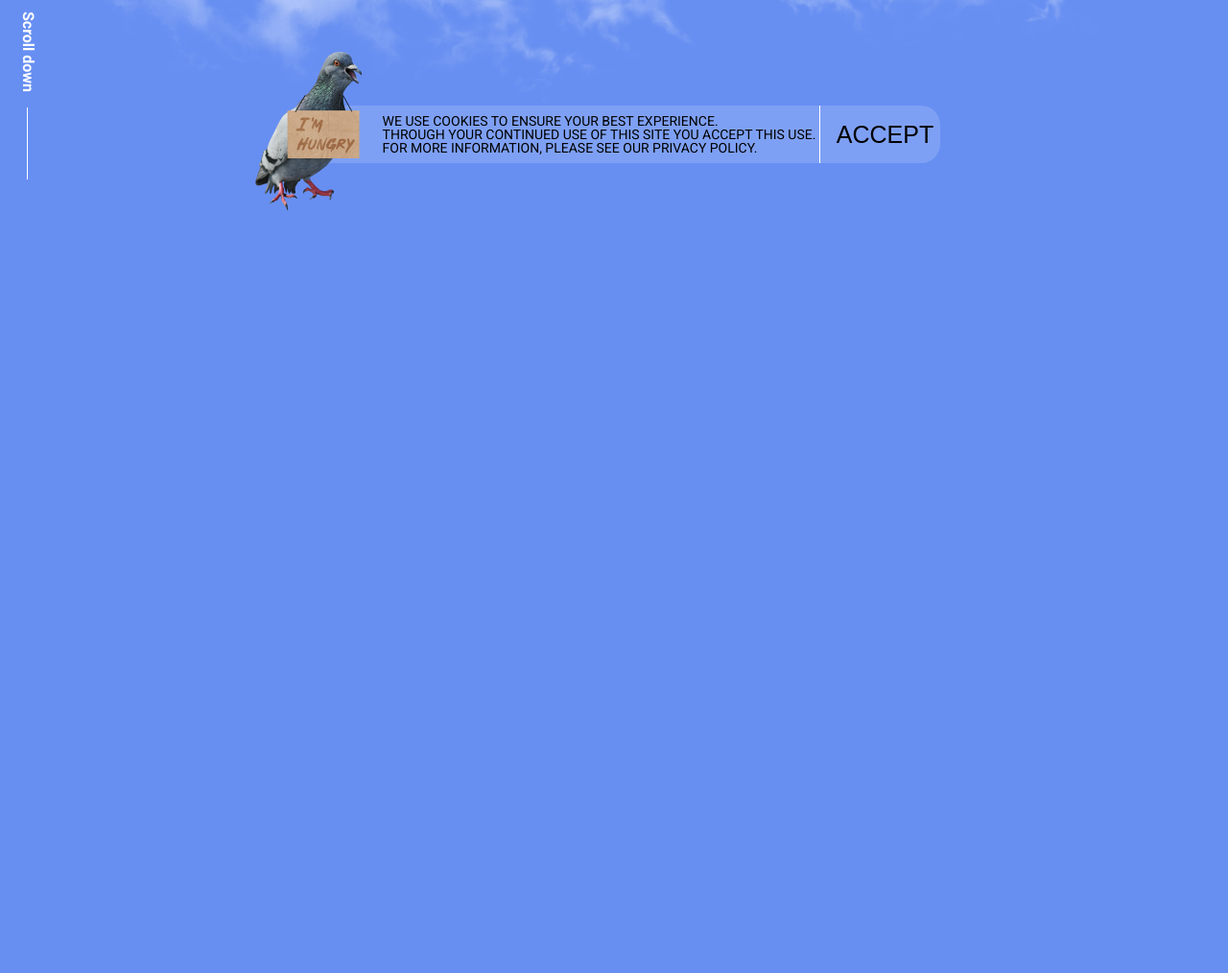
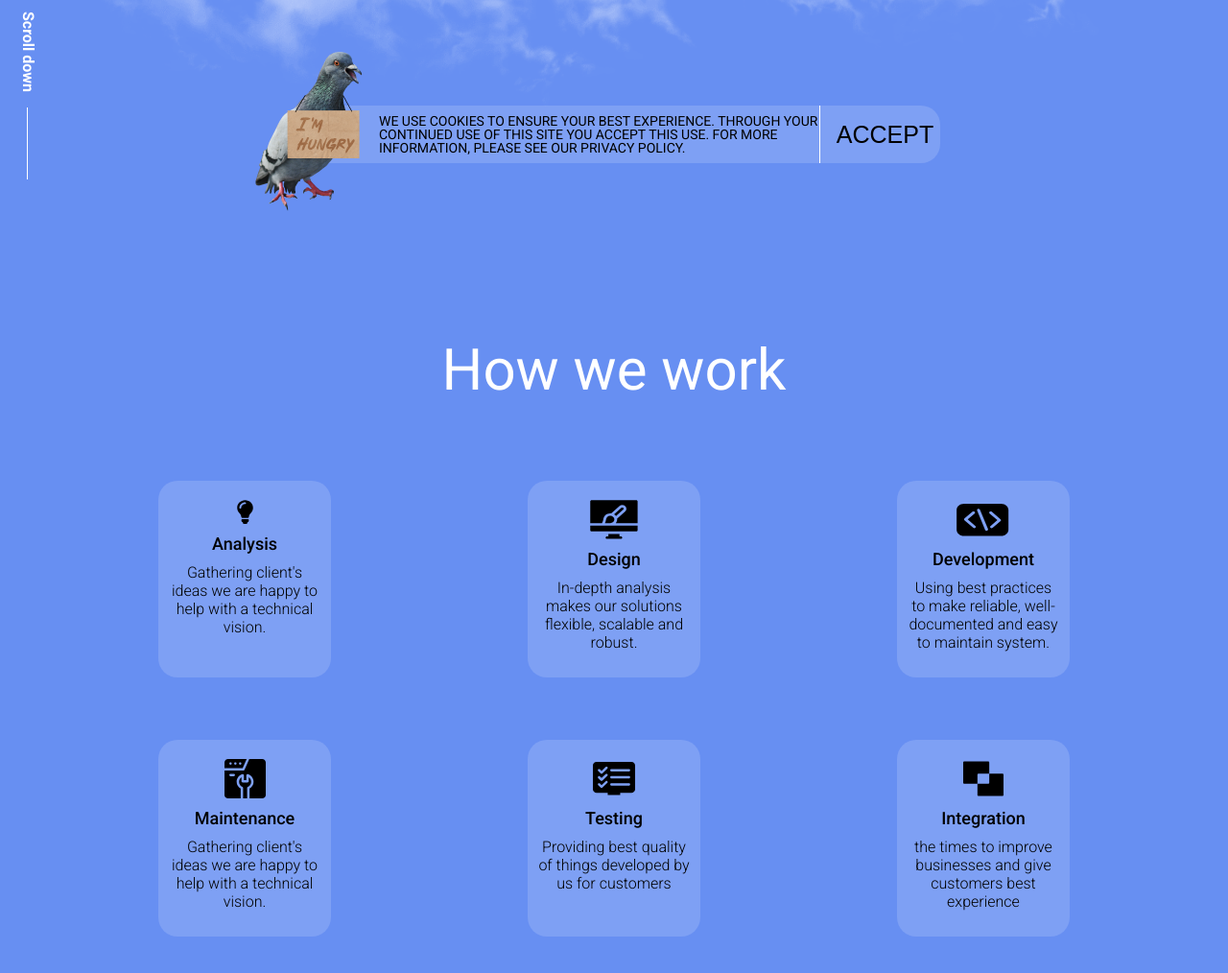
Before and after one commit to happylegendyt-source/landing_live_streaming2, a website: page index.html in a window 1280 px wide. Shown: the part 580-1594 px from the top of the page at 96% size. Before the commit the page ends 880 px from the top, so only its background shows below. Drawn offline with nearby package versions, Linux system fonts and the light colour scheme; files that its build step writes are made by us from their sources.

Commit message:
work section implementation

```diff
--- a/index.html
+++ b/index.html
@@ -59,8 +59,8 @@
 
                     <div class="hero__notify">
                         <img src="assets/webp/pigeon_alpha.png" alt="pigeon img" class="hero__notify-img">
-                        <p class="hero__notify-content">WE USE COOKIES TO ENSURE YOUR BEST EXPERIENCE. <br>
-                            THROUGH YOUR CONTINUED USE OF THIS SITE YOU ACCEPT THIS USE. <br>
+                        <p class="hero__notify-content">WE USE COOKIES TO ENSURE YOUR BEST EXPERIENCE.
+                            THROUGH YOUR CONTINUED USE OF THIS SITE YOU ACCEPT THIS USE.
                             FOR MORE INFORMATION, PLEASE SEE OUR PRIVACY POLICY.</p>
                         <button class="hero__notify-btn">ACCEPT</button>
                     </div>
@@ -72,6 +72,74 @@
                 </div>
             </div>
         </section>
+        <section class="work-section">
+            <div class="container">
+                <div class="work">
+                    <h2 class="work__title">How we work</h2>
+                    <div class="work__cards-wrapper">
+                        <figure class="info-card card--analysis" aria-label="card analysis">
+                            <svg class="info-card__icon icon--analysis">
+                                <use href="assets/sprites.svg#bulb-icon"></use>
+                            </svg>
+                            <h3 class="info-card__title">Analysis</h3>
+                            <p class="info-card__desc">
+                                Gathering client's ideas we are happy to help with a technical vision.
+                            </p>
+                        </figure>
+
+                        <figure class="info-card card--design" aria-label="card design">
+                            <svg class="info-card__icon icon--design">
+                                <use href="assets/sprites.svg#design-icon"></use>
+                            </svg>
+                            <h3 class="info-card__title">Design</h3>
+                            <p class="info-card__desc">
+                                In-depth analysis makes our solutions flexible, scalable and robust.
+                            </p>
+                        </figure>
+
+                        <figure class="info-card card--dev" aria-label="card dev">
+                            <svg class="info-card__icon icon--dev">
+                                <use href="assets/sprites.svg#dev-icon"></use>
+                            </svg>
+                            <h3 class="info-card__title">Development</h3>
+                            <p class="info-card__desc">
+                                Using best practices to make reliable, well-documented and easy to maintain system.
+                            </p>
+                        </figure>
+
+                        <figure class="info-card card--maintenance" aria-label="card Maintenance">
+                            <svg class="info-card__icon icon--maintenance">
+                                <use href="assets/sprites.svg#maintenance-icon"></use>
+                            </svg>
+                            <h3 class="info-card__title">Maintenance</h3>
+                            <p class="info-card__desc">
+                                Gathering client's ideas we are happy to help with a technical vision.
+                            </p>
+                        </figure>
+
+                        <figure class="info-card card--testing" aria-label="card testing">
+                            <svg class="info-card__icon icon--testing">
+                                <use href="assets/sprites.svg#testing-icon"></use>
+                            </svg>
+                            <h3 class="info-card__title">Testing</h3>
+                            <p class="info-card__desc">
+                                Providing best quality of things developed by us for customers
+                            </p>
+                        </figure>
+
+                        <figure class="info-card card--integration" aria-label="card integration">
+                            <svg class="info-card__icon icon--integration">
+                                <use href="assets/sprites.svg#integration-icon"></use>
+                            </svg>
+                            <h3 class="info-card__title">Integration</h3>
+                            <p class="info-card__desc">
+                                the times to improve businesses and give customers best experience
+                            </p>
+                        </figure>
+                    </div>
+                </div>
+            </div>
+        </section>
     </main>
 </body>
 
--- a/styles/_basic.scss
+++ b/styles/_basic.scss
@@ -35,3 +35,7 @@ li {
     max-width: 1440px;
     margin: 0 auto;
 }
+
+figure{
+    margin: 0;
+}
--- /dev/null
+++ b/styles/_cards.scss
@@ -0,0 +1,55 @@
+@use 'variables' as v;
+@use 'mixins' as m;
+@use 'sass:color';
+
+.info-card{
+    width: 180px;
+    height: 205px;
+    padding: 20px 11px 0;
+    border-radius: 20px;
+    background-color: color.adjust(v.$color_white, $alpha: -0.85);
+    @include m.d-flex(start, center, nowrap, column, 0, 10px);
+
+    &__icon{
+        width: 25px;
+        height: 25px;
+        fill: v.$color_black;
+
+    }
+
+    &__title{
+        @include m.font(18px, 500, v.$color-black);
+    }
+
+    &__desc{
+        text-align: center;
+        @include m.font(16px, 300, v.$color-black);
+    }
+
+    &:hover{
+        cursor: pointer;
+        background-color: color.adjust(v.$color_white, $alpha: -0.95);
+        .info-card__icon{
+            fill: v.$color_white;
+        }
+        .info-card__title, .info-card__desc{
+
+
+            color: v.$color_white;
+        }
+
+    }
+    @media (max-width: v.$media_min){
+        width: 140px;
+        height: 170px;
+        &__title{
+        @include m.font(14px, 400, v.$color-black);
+        }
+
+        &__desc{
+
+            @include m.font(11px, 300, v.$color-black);
+        }
+    }
+
+}
--- a/styles/_hero.scss
+++ b/styles/_hero.scss
@@ -163,6 +163,9 @@
             }
         }
     }
+    @media (max-width: v.$media_min) {
+        height: 680px;
+    }
 
     &__scroll{
 
--- a/styles/_importer.scss
+++ b/styles/_importer.scss
@@ -1,3 +1,5 @@
 @forward 'basic';
+@forward 'cards';
 @forward 'header';
-@forward 'hero'
+@forward 'hero';
+@forward 'work';
--- /dev/null
+++ b/styles/_work.scss
@@ -0,0 +1,105 @@
+@use 'variables' as v;
+@use 'mixins' as m;
+@use 'sass:color';
+
+.work-section{
+    padding: 50px 20px 180px;
+
+    .work{
+        margin: 0 auto;
+        text-align: center;
+
+        &__title{
+            margin: 0 0 80px 0;
+            @include m.font(60px, 400, v.$color-white);
+            @media (max-width: v.$media_min){
+
+                display: none;
+            }
+        }
+
+        &__cards-wrapper{
+            margin: 0 auto;
+            max-width: 950px;
+
+            display: grid;
+            grid-template-columns: repeat(3, 1fr);
+            grid-template-rows: repeat(2, 1fr);
+            row-gap: 65px;
+            // justify-items: center;
+            // align-items: center;
+            place-items: center;
+            grid-template-areas:
+                "analysis design dev"
+                "maintenance testing integration";
+
+            .card--analysis {
+                grid-area: analysis;
+                justify-self: start;
+            }
+            .card--design {
+                grid-area: design;
+            }
+            .card--dev {
+                grid-area: dev;
+                justify-self: end;
+            }
+            .card--maintenance {
+                grid-area: maintenance;
+                justify-self: start;
+            }
+            .card--testing {
+                grid-area: testing;
+            }
+            .card--integration {
+                grid-area: integration;
+                justify-self: end;
+            }
+
+            .icon--bulb{
+                width: 29px;
+                height: 41px;
+            }
+            .icon--design{
+                width: 50px;
+                height: 41px;
+            }
+            .icon--dev{
+                width: 55px;
+                height: 41px;
+            }
+            .icon--maintenance{
+                width: 43px;
+                height: 41px;
+            }
+            .icon--testing{
+                width: 44px;
+                height: 41px;
+            }
+            .icon--integration{
+                width: 42px;
+                height: 41px;
+            }
+
+
+            @media (max-width: v.$media_md){
+
+                grid-template-columns: repeat(2, 1fr);
+                grid-template-rows: repeat(3, 1fr);
+                grid-template-areas:
+                    "dev analysis"
+                    "design maintenance"
+                    "integration testing ";
+
+                .card--analysis,
+                .card--design,
+                .card--dev,
+                .card--maintenance,
+                .card--integration,
+                .card--testing{
+                    justify-self: center;
+                }
+            }
+        }
+    }
+}
```
